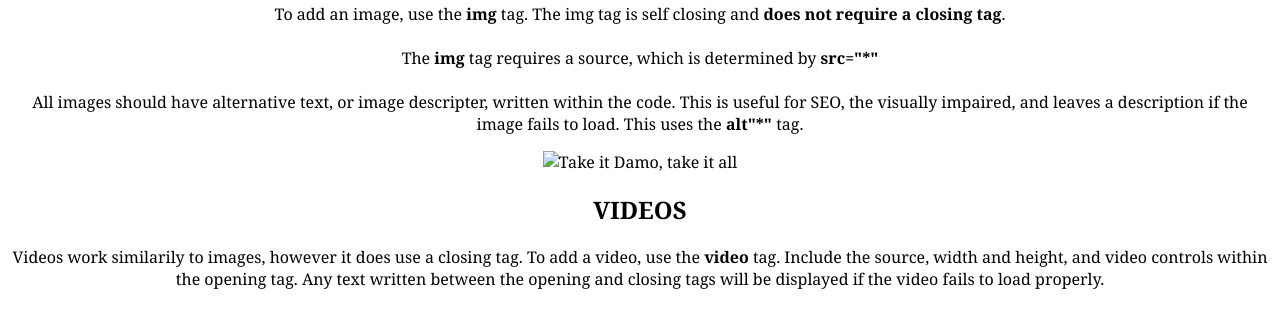
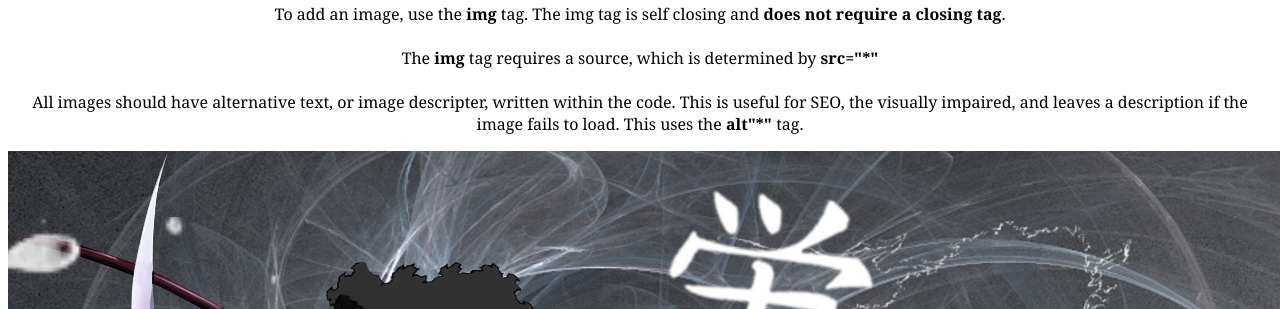
Before and after one commit to Du3ious/My-First-Project, a plain HTML site: page HTML Reference Sheet.html in a window 1280 px wide. Shown: the part 2803-3112 px from the top of the page. Drawn offline with Linux system fonts and the light colour scheme.

Commit message:
Image update

```diff
--- a/HTML Reference Sheet.html
+++ b/HTML Reference Sheet.html
@@ -113,7 +113,7 @@
             The <strong>img</strong> tag requires a source, which is determined by <strong>src="*"</strong><br><br>
             All images should have alternative text, or image descripter, written within the code. This is useful for SEO, the visually impaired, and leaves a description if the image fails to load. This uses the <strong>alt"*"</strong> tag.
         </p>
-        <img src="Images/Happy%20Birthday.jpg" alt="Take it Damo, take it all">
+        <img src="Images/Afro_Samurai.jpg" alt="Afro Samurai">
     </div>
 
     <div id="videos">
```
Also changed, not shown: Images/Afro_Samurai.jpg (added), Images/bloody-gir.jpg (added).
